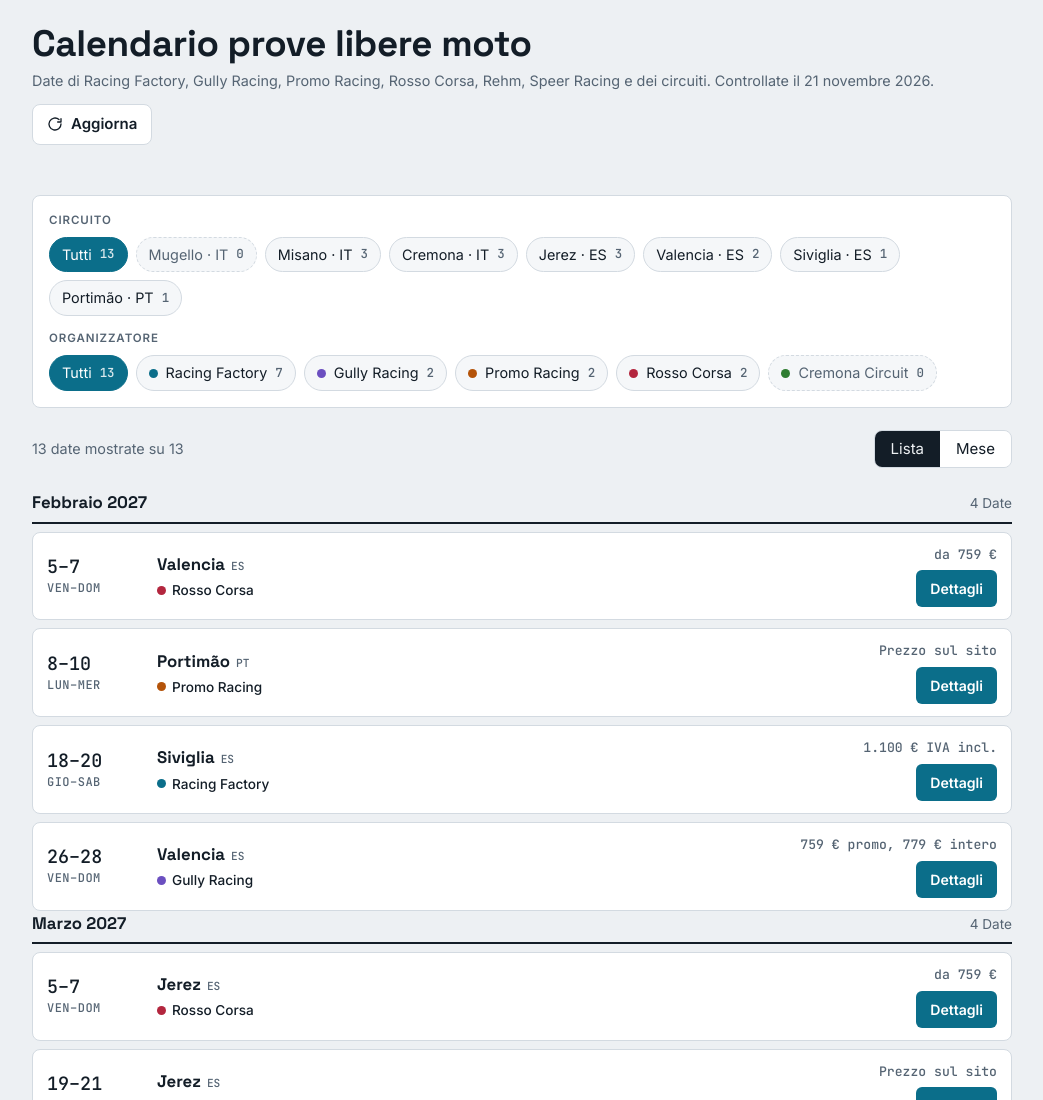
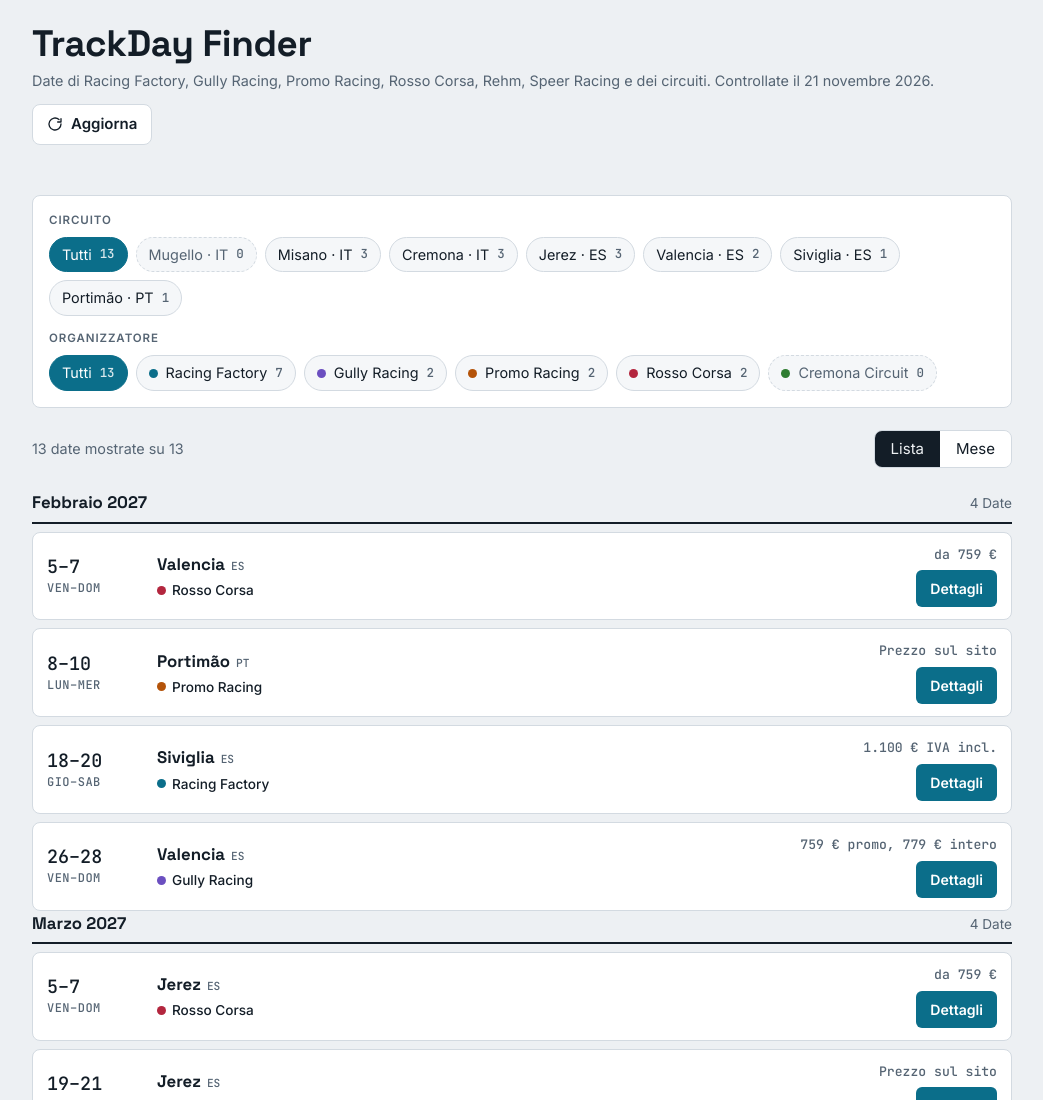
Before and after one commit to Fran-1422/Prove-libere, a plain HTML site: page index.html in a window 1280 px wide. Shown: the top 1100 px of the page, without its empty margins (118-1161 px from the left). Drawn offline with Linux system fonts and the light colour scheme.

Commit message:
Rinomina l'app in TrackDay Finder
Co-Authored-By: Claude Sonnet 5.5 <noreply@anthropic.com>
Claude-Session: https://claude.ai/code/session_01TNkdfAChRK9hurApxa8KmN

```diff
--- a/index.html
+++ b/index.html
@@ -3,15 +3,15 @@
 <head>
 <meta charset="utf-8">
 <meta name="viewport" content="width=device-width, initial-scale=1, viewport-fit=cover">
-<title>Calendario Prove Libere</title>
+<title>TrackDay Finder</title>
 <meta name="theme-color" content="#0b6e8a">
-<meta name="description" content="Date delle prove libere moto per circuito e organizzatore.">
+<meta name="description" content="Trova le prove libere moto per circuito e organizzatore.">
 <link rel="manifest" href="manifest.webmanifest">
 <link rel="apple-touch-icon" href="apple-touch-icon.png">
 <link rel="icon" type="image/png" href="icon-192.png">
 <meta name="apple-mobile-web-app-capable" content="yes">
 <meta name="mobile-web-app-capable" content="yes">
-<meta name="apple-mobile-web-app-title" content="Prove Libere">
+<meta name="apple-mobile-web-app-title" content="TrackDay Finder">
 <link rel="stylesheet" href="https://fonts.googleapis.com/css2?family=Inter:wght@400;500;600&family=Space+Grotesk:wght@500;700&family=JetBrains+Mono:wght@500&display=swap">
 <style>
 :root {
@@ -115,7 +115,7 @@ a { color: var(--accent); }
 <div class="wrap">
   <header class="top">
     <div>
-      <h1>Calendario prove libere moto</h1>
+      <h1>TrackDay Finder</h1>
       <p class="sub" id="sub">Caricamento delle date…</p>
     </div>
     <div style="display:flex;flex-direction:column;align-items:flex-end;gap:6px">
```
Also changed, not shown: manifest.webmanifest, 1 other file.
